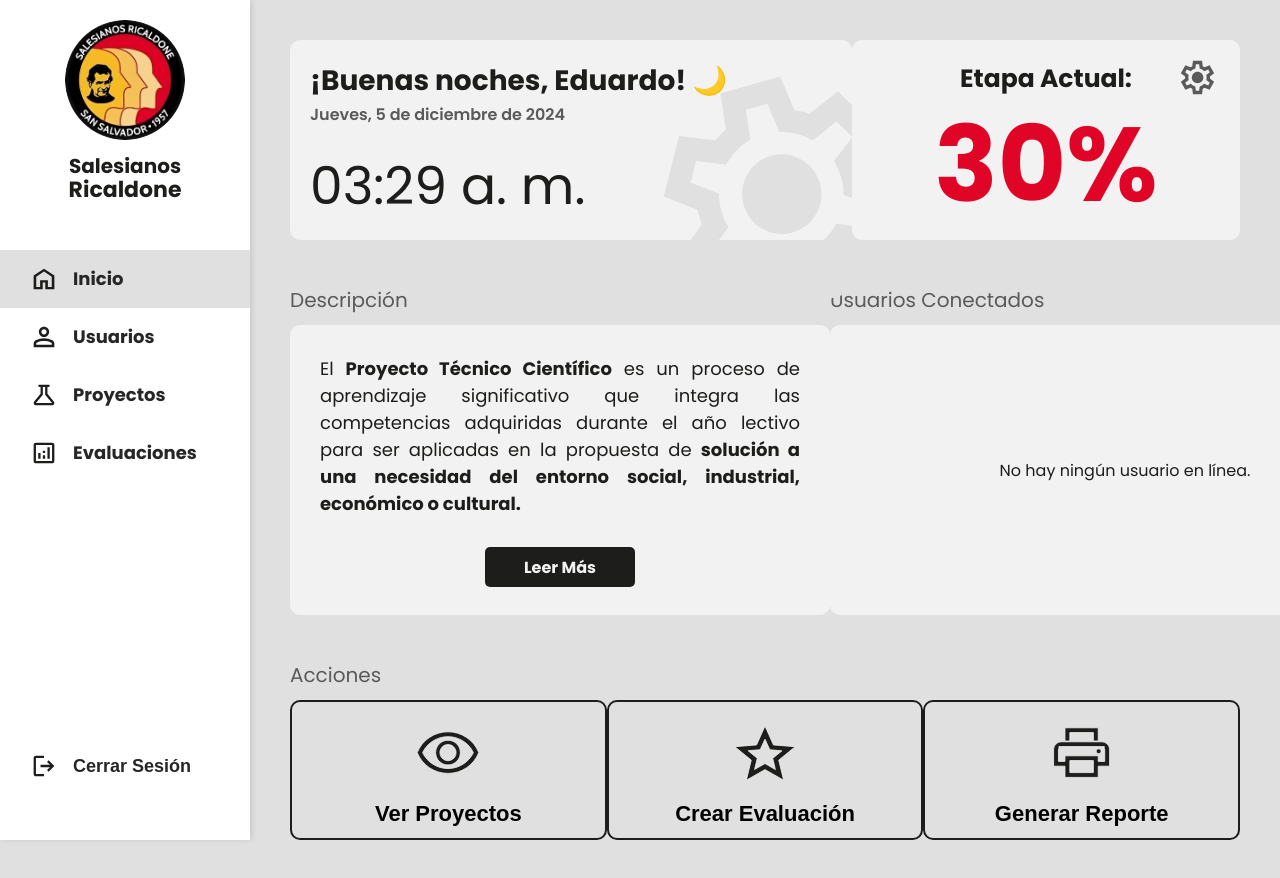
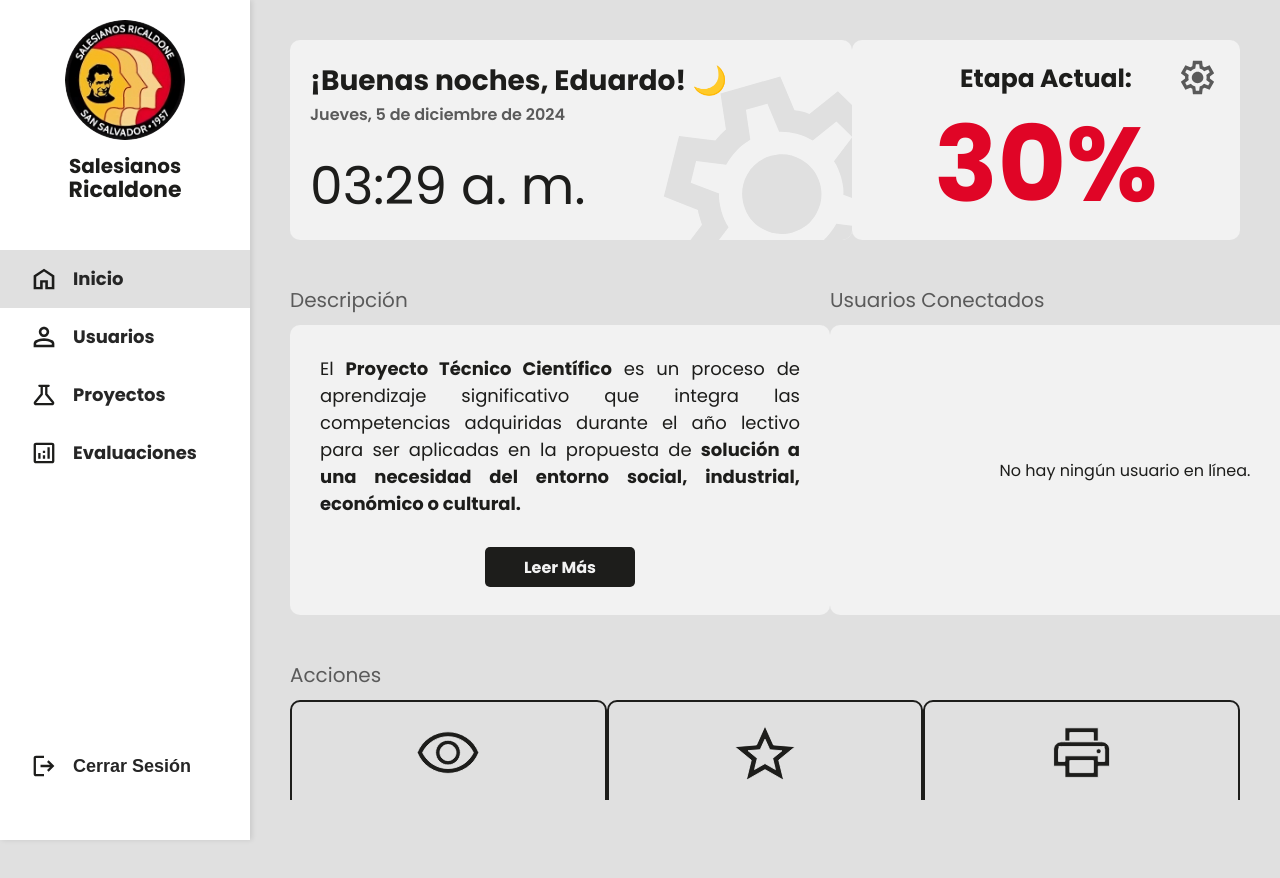
Before and after one commit to xxDianaPadilla/Sistema-de-Notas-Expo-, a plain HTML site: page pages/dashboard.html in a window 1280 px wide. After the commit the page ends 800 px from the top, so only its background shows below. Drawn offline with Linux system fonts and the light colour scheme.

Commit message:
Correccion de tamaños

```diff
--- a/styles/dashboardStyle.css
+++ b/styles/dashboardStyle.css
@@ -16,7 +16,9 @@ html {
     box-sizing: border-box;
     font-family: 'Poppins', sans-serif;
     color: #1D1D1B;
-    overflow: hidden;
+    overflow-y: auto;
+    overflow-x: hidden;
+    height: 100%;
 }
 
 .inicio {
@@ -52,6 +54,8 @@ main{
     margin-bottom: 20px;
     width: 600px;
     height: 160px;
+    overflow: hidden;
+    z-index: 1;
 }
 
 .header h1, .header p {
@@ -82,6 +86,8 @@ main{
     right: -80px;
     width: 300px;
     height: 300px;
+    z-index: 1;
+    pointer-events: none;
 }
 
 /*Progreso PTC*/
```
